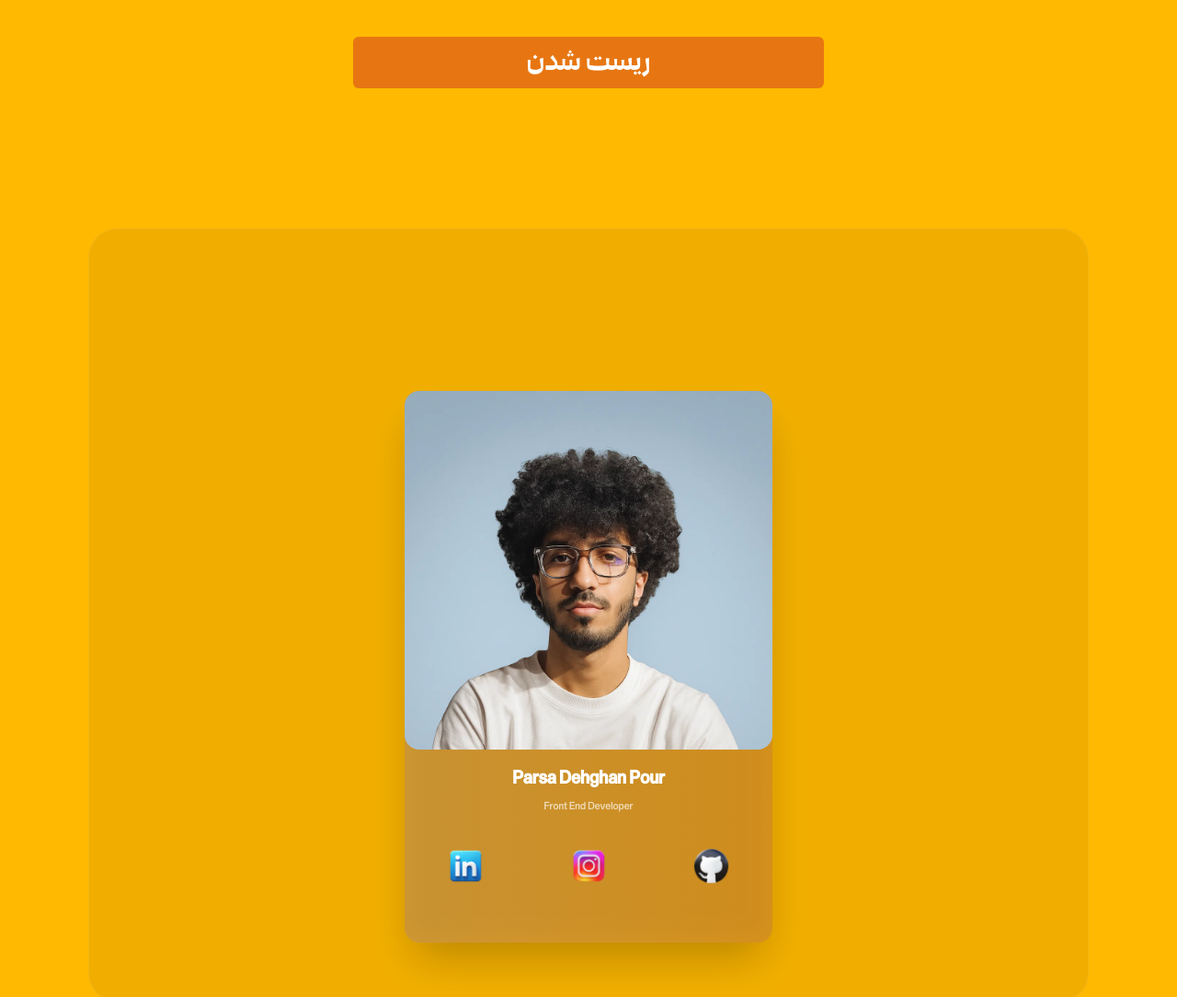
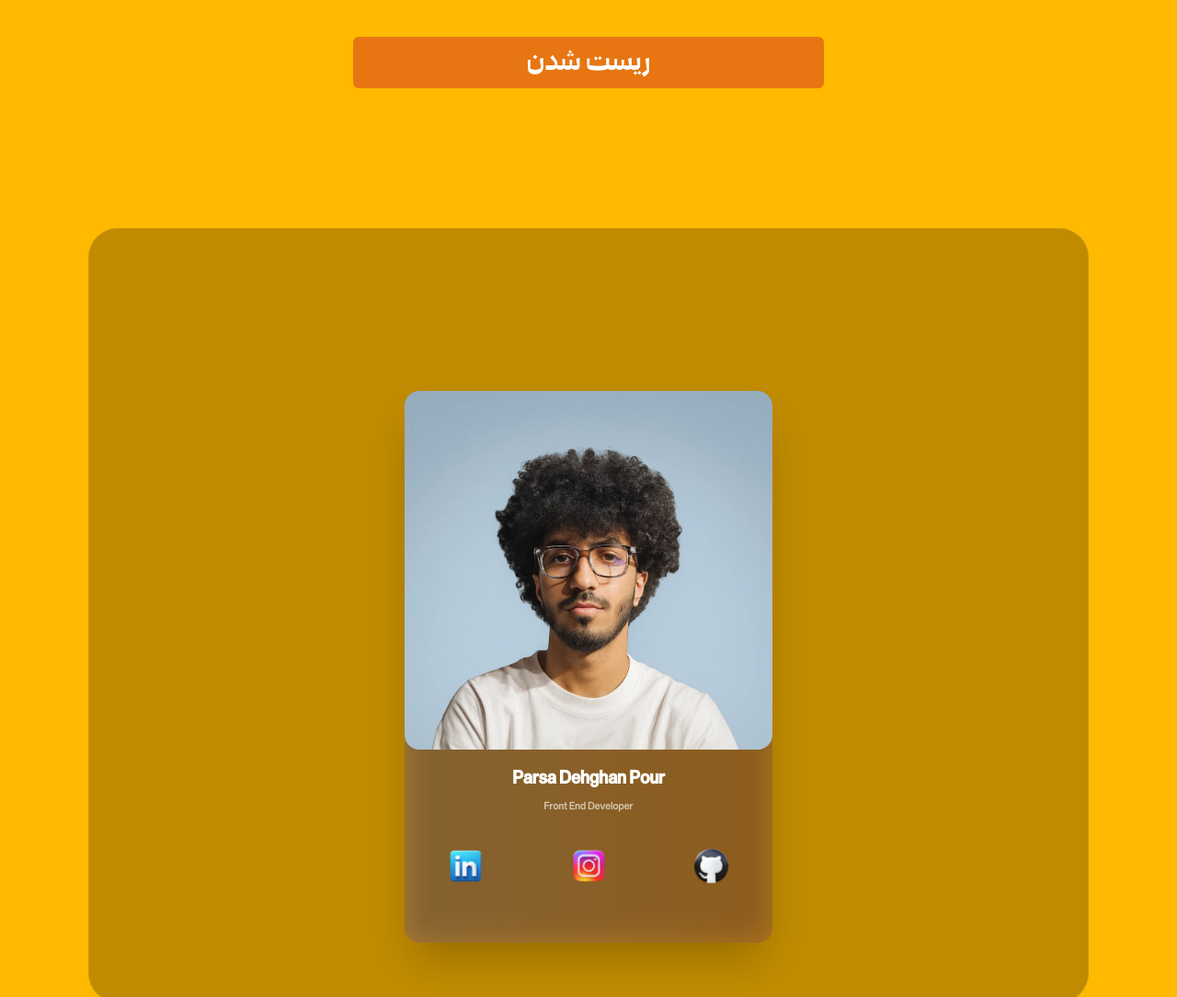
Before and after one commit to parsa-farshah/BMI-Basketball, a website: page index.html in a window 1280 px wide. Shown: the part 820-1904 px from the top of the page at 92% size. Drawn offline with Linux system fonts and the light colour scheme.

Commit message:
add footer 4

```diff
--- a/index.html
+++ b/index.html
@@ -222,7 +222,7 @@
         </div>
         <div class="bg-amber-400 w-full py-10">
           <button
-            class="px-7 py-2 bg-[#e77612] w-[40%] jalayerMd rounded-md hover:bg-[#df8638] duration-500 cursor-pointer flex justify-center items-center mx-auto  text-xl md:text-4xl"
+            class="px-7 py-2 bg-[#e77612] w-[40%] jalayerMd rounded-md hover:bg-[#df8638] duration-500 cursor-pointer flex justify-center items-center mx-auto text-xl md:text-4xl"
             id="btnReset"
           >
             ریست شدن
@@ -231,14 +231,14 @@
       </div>
     </main>
     <!-------------------------- footer ------------------------->
-    <div class="relative pb-28 pt-28 bg-amber-400">
+    <div class="w-full bg-amber-400 py-28">
       <footer
-        class="2xl:container w-[85%] mx-auto bg-[#0000000e] backdrop-blur-sm relative py-16 px-5 md:px-[10%] border border-[#ffffff17] rounded-4xl z-50"
+        class="2xl:container w-[85%] mx-auto bg-[#0000003f] backdrop-blur-sm relative py-16 px-5 md:px-[10%] border border-[#ffffff17] rounded-4xl z-50 "
       >
         <!-- Social Card -->
         <div
           id="parsa"
-            class="w-[320px] md:w-[400px] mx-auto h-[600px]  mt-28 rounded-2xl bg-gradient-to-r from-[#5142fc33] to-[#78268d33] backdrop-blur-lg shadow-2xl overflow-hidden hover:scale-[1.03] transition-all duration-500"
+          class="w-[320px] md:w-[400px] mx-auto h-[600px] mt-28 rounded-2xl bg-gradient-to-r from-[#5142fc33] to-[#78268d33] backdrop-blur-lg shadow-2xl overflow-hidden hover:scale-[1.03] transition-all duration-500"
         >
           <figure class="w-full h-[65%] overflow-hidden rounded-b-2xl">
             <img
```
Also changed, not shown: src/styles/output.css. Lines whose indentation alone changed are shown as unchanged.
